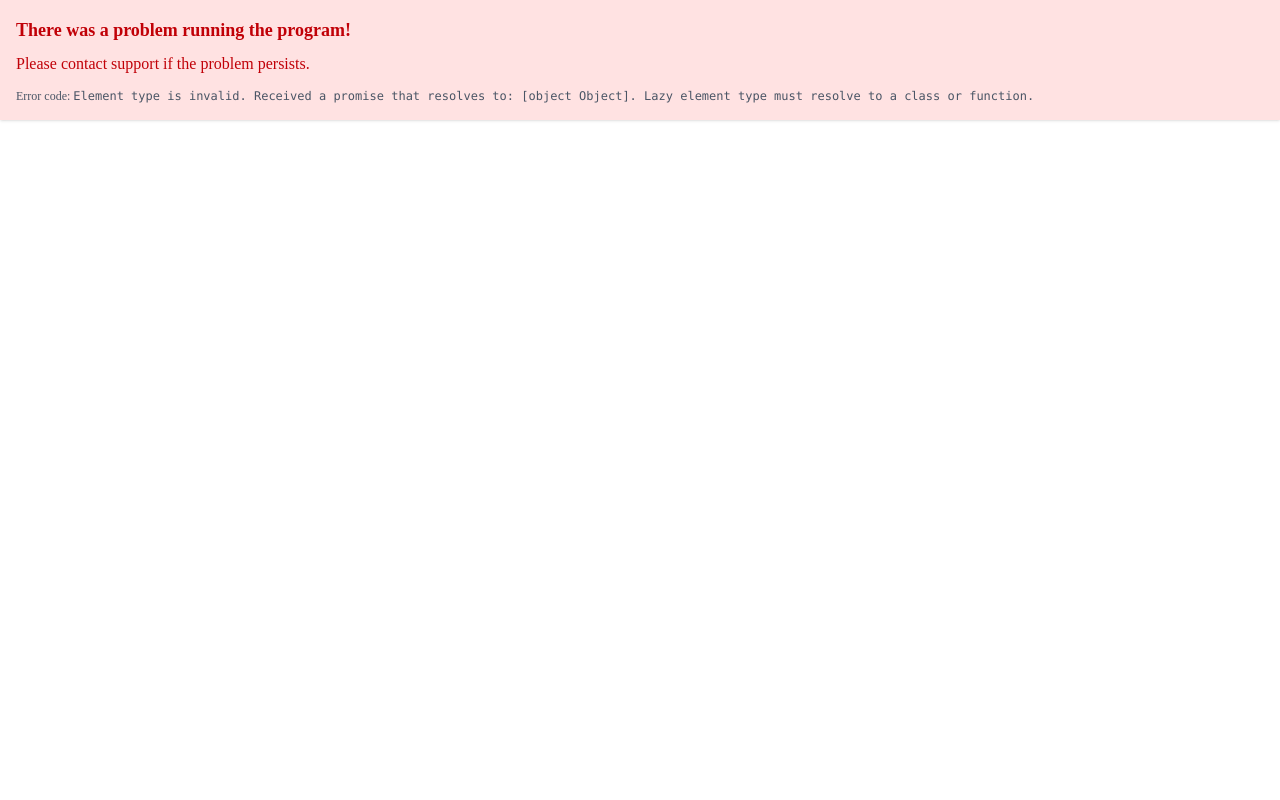
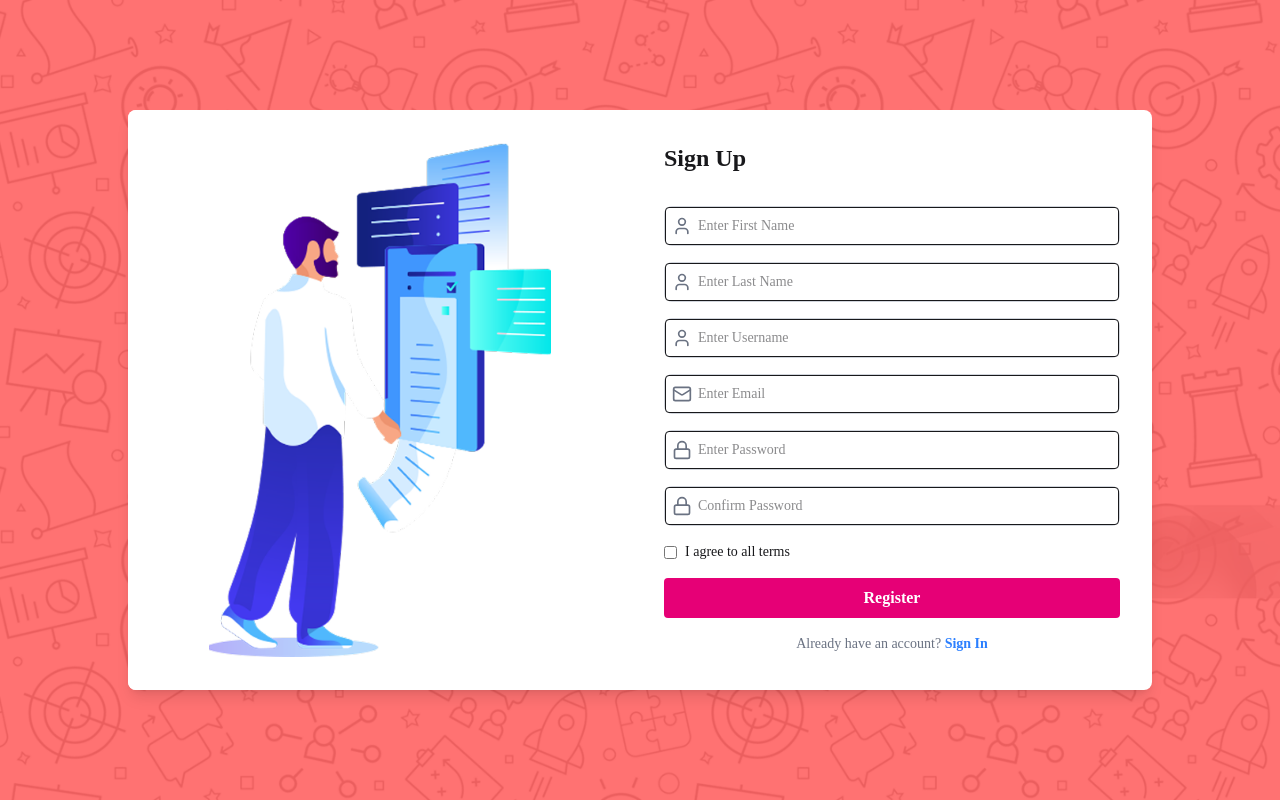
Before and after one commit to Nima-Mohammadkhani/todo-task-management, a React (Vite) app in the folder todo-task-management/: page / in a window 1280 px wide. Built offline with nearby package versions, Linux system fonts and the light colour scheme; a web font is replaced by a local one.

Commit message:
create login compoents

```diff
--- a/todo-task-management/src/components/auth/index.tsx
+++ b/todo-task-management/src/components/auth/index.tsx
@@ -0,0 +1,22 @@
+import { useState } from "react";
+import SignIn from "./sign-in";
+import SignUp from "./sign-up";
+const Index = () => {
+  const [step, setStep] = useState<string>("sign-up");
+  const renderAuthStep = () => {
+    switch (step) {
+      case "sign-up":
+        return <SignUp setStep={setStep} />;
+      case "sign-in":
+        return <SignIn setStep={setStep} />;
+      default:
+        return <SignIn setStep={setStep} />;
+    }
+  };
+  return (
+    <section className="flex-1 relative bg-[#FF6767] bg-[url('../../..//image/bg.png')] bg-cover bg-center bg-no-repeat">
+      {renderAuthStep()}
+    </section>
+  );
+};
+export default Index;
--- a/todo-task-management/src/components/auth/sign-in.tsx
+++ b/todo-task-management/src/components/auth/sign-in.tsx
@@ -0,0 +1,74 @@
+import { useState } from "react";
+import Input from "../ui/Input";
+import Icon from "../ui/Icon";
+import Button from "../ui/Button";
+
+const SignIn = ({ setStep }:any) => {
+  const [formData, setFormData] = useState<{ [key: string]: string }>({
+    userName: "",
+    password: "",
+  });
+
+  const inputItem: { name: string; placeholder: string; icon: string }[] = [
+    { name: "userName", placeholder: "Enter Username", icon: "User" },
+    { name: "password", placeholder: "Enter Password", icon: "Lock" },
+  ];
+
+  return (
+    <section className="flex items-center justify-center min-h-screen">
+      <div className="flex items-center max-w-5xl w-full bg-white rounded-lg shadow-lg min-h-[580px] overflow-hidden">
+        <div className="hidden md:flex flex-1 items-center justify-center bg-white p-6">
+          <img
+            src="../../../image/user2.png"
+            alt="Sign up illustration"
+            className="w-3/4 h-auto"
+          />
+        </div>
+        <div className="flex flex-col flex-1 p-8 gap-4">
+          <h3 className="text-2xl font-bold mb-4">Sign Up</h3>
+
+          {inputItem.map((item, i) => (
+            <div key={i} className="relative">
+              <Input
+                placeholder={item.placeholder}
+                className="w-full py-2 pl-8 text-sm border rounded"
+                value={formData[item.name]}
+                onChange={(e) =>
+                  setFormData((prev) => ({
+                    ...prev,
+                    [item.name]: e.target.value,
+                  }))
+                }
+              />
+              <Icon
+                name={item.icon as any}
+                className="absolute top-2.5 left-2 text-gray-500"
+              />
+            </div>
+          ))}
+
+          <label className="flex items-center gap-2 text-sm">
+            <input type="checkbox" className="accent-pink-500" />
+            Remember Me
+          </label>
+
+          <Button
+            title="Register"
+            className="w-full py-2 bg-pink-600 text-white rounded transition"
+          />
+
+          <p className="text-sm text-gray-500 text-center">
+            Dont have an account?{" "}
+            <Button
+              title="Sign Up"
+              className="text-blue-500 hover:underline"
+              onClick={() => setStep("sign-up")}
+            />
+          </p>
+        </div>
+      </div>
+    </section>
+  );
+};
+
+export default SignIn;
--- a/todo-task-management/src/components/auth/sign-up.tsx
+++ b/todo-task-management/src/components/auth/sign-up.tsx
@@ -0,0 +1,83 @@
+import { useState } from "react";
+import Input from "../ui/Input";
+import Icon from "../ui/Icon";
+import Button from "../ui/Button";
+
+const SignUp = ({ setStep }: any) => {
+  const [formData, setFormData] = useState<{ [key: string]: string }>({
+    firstName: "",
+    lastName: "",
+    userName: "",
+    email: "",
+    password: "",
+    confirmPassword: "",
+  });
+
+  const inputItem: { name: string; placeholder: string; icon: string }[] = [
+    { name: "firstName", placeholder: "Enter First Name", icon: "User" },
+    { name: "lastName", placeholder: "Enter Last Name", icon: "User" },
+    { name: "userName", placeholder: "Enter Username", icon: "User" },
+    { name: "email", placeholder: "Enter Email", icon: "Mail" },
+    { name: "password", placeholder: "Enter Password", icon: "Lock" },
+    { name: "confirmPassword", placeholder: "Confirm Password", icon: "Lock" },
+  ];
+
+  return (
+    <section className="flex items-center justify-center min-h-screen">
+      <div className="flex max-w-5xl w-full bg-white rounded-lg shadow-lg min-h-[580px] overflow-hidden">
+        <div className="hidden md:flex flex-1 items-center justify-center bg-white p-6">
+          <img
+            src="../../../image/user.png"
+            alt="Sign up illustration"
+            className="w-3/4 h-auto"
+          />
+        </div>
+
+        <div className="flex flex-col flex-1 p-8 gap-4">
+          <h3 className="text-2xl font-bold mb-4">Sign Up</h3>
+
+          {inputItem.map((item, i) => (
+            <div key={i} className="relative">
+              <Input
+                placeholder={item.placeholder}
+                className="w-full py-2 pl-8 text-sm border rounded"
+                value={formData[item.name]}
+                onChange={(e) =>
+                  setFormData((prev) => ({
+                    ...prev,
+                    [item.name]: e.target.value,
+                  }))
+                }
+              />
+              <Icon
+                name={item.icon as any}
+                className="absolute top-2.5 left-2 text-gray-500"
+              />
+            </div>
+          ))}
+
+          <label className="flex items-center gap-2 text-sm">
+            <input type="checkbox" className="accent-pink-500" />I agree to all
+            terms
+          </label>
+
+          <Button
+            title="Register"
+            className="w-full py-2 bg-pink-600 text-white rounded transition"
+          />
+
+          <p className="text-sm text-gray-500 text-center">
+            Already have an account?{" "}
+            <Button
+              title="Sign In"
+              className="text-blue-500 hover:underline"
+              onClick={() => setStep("sign-in")}
+            />
+          </p>
+        </div>
+      </div>
+    </section>
+  );
+};
+
+export default SignUp;
--- a/todo-task-management/src/pages/index.tsx
+++ b/todo-task-management/src/pages/index.tsx
@@ -0,0 +1,5 @@
+import IndexAuth from "../components/auth";
+const Index = () => {
+  return <IndexAuth />;
+};
+export default Index;
```
